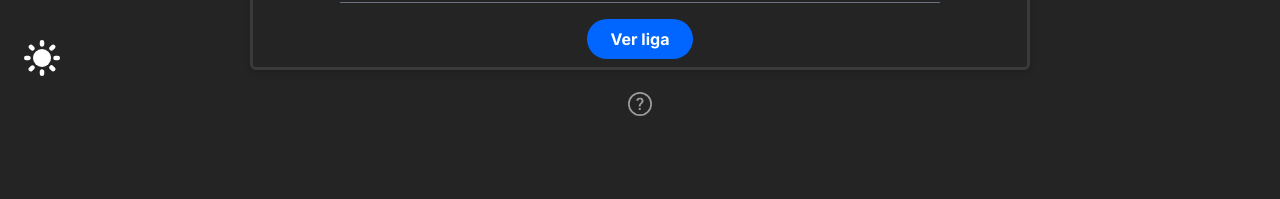
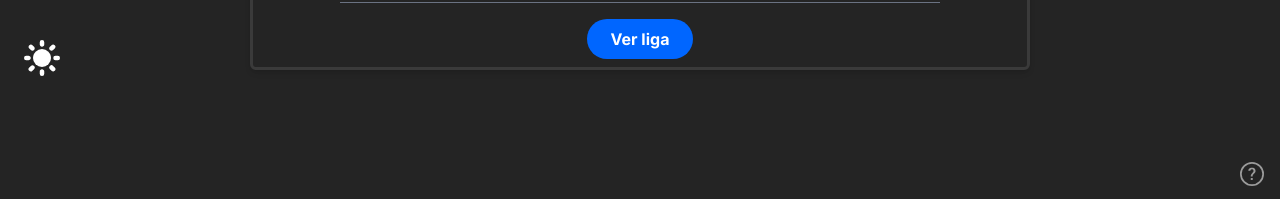
Before and after one commit to alberba/front-end-adonde-band, a Vue app: page /myBots in a window 1280 px wide. Shown: the part 708-907 px from the top of the page. Before the commit the page ends 884 px from the top, so only its background shows below. Built offline with nearby package versions, Linux system fonts and the light colour scheme.

Commit message:
Implementada la funcionalidad de ayuda con los efectos, falta terminar de mejorarla.

```diff
--- a/src/views/MyBotsPage.vue
+++ b/src/views/MyBotsPage.vue
@@ -38,6 +38,9 @@ const ligas = ref<Liga[]>([
 // Posición del Bot en la clasificación
 const posBot = ref(4)
 
+// Estado para mostrar/ocultar la ventana de ayuda
+const showHelpModal = ref(false)
+
 // Función para obtener los índices que se deben mostrar para la clasificación de una liga
 function getIndices(league: Liga): number[] {
 
@@ -53,7 +56,7 @@ function getIndices(league: Liga): number[] {
 <template>
   <HeaderApp title="Mis Bots" :is-heading1="false" />
   <main
-    class="mb-15 flex max-w-[860px] flex-col items-center justify-center gap-5 px-10 lg:w-[860px]"
+    class="flex max-w-[860px] flex-col items-center justify-center gap-5 px-10 lg:w-[860px]"
   >
     <!-- Se itera sobre cada liga -->
     <section
@@ -104,13 +107,43 @@ function getIndices(league: Liga): number[] {
           Ver liga
         </button>
       </div>
+    </section>
+  </main>
 
-    </section>
+  <footer
+    class="w-full h-[132px] flex items-end justify-end pr-4 pb-4"
+  >
+    <!-- Ícono de ayuda -->
+    <img src="@/assets/svg/ayuda.svg" alt="Ayuda" class="w-6 h-6 cursor-pointer"
+      @click="showHelpModal = true"
+    />
 
-    <footer class="text-center text-white text-[16px]">
-      <img src="@/assets/svg/ayuda.svg" alt="Ayuda" class="w-6 h-6 inline-block" />
+  </footer>
 
-    </footer>
+  <!-- Modal para la gestión de la ayuda -->
+  <div
+    v-show="showHelpModal"
+    class="fixed inset-0 flex items-center justify-center
+          backdrop-blur-[3px]"
+  >
+    <div
+      class="bg-[#525252] text-white p-6 rounded-xl w-[300px] text-center"
+      :class="showHelpModal ? 'scale-100' : 'scale-75'"
+    >
+      <h2 class="text-xl font-bold mb-4">Ayuda</h2>
+      <ul class="list-inside text-left mb-4">
+        <li><strong>PJ</strong>: Partidas jugadas</li>
+        <li><strong>G</strong>: Ganadas (3 puntos)</li>
+        <li><strong>E</strong>: Empatadas (1 punto)</li>
+        <li><strong>P</strong>: Perdidas (0 puntos)</li>
+      </ul>
+      <button
+        class="mt-2 px-4 py-2 bg-[#06f] text-white rounded-md font-semibold"
+        @click="showHelpModal = false"
+      >
+        Volver
+      </button>
+    </div>
+  </div>
 
-  </main>
 </template>
```
